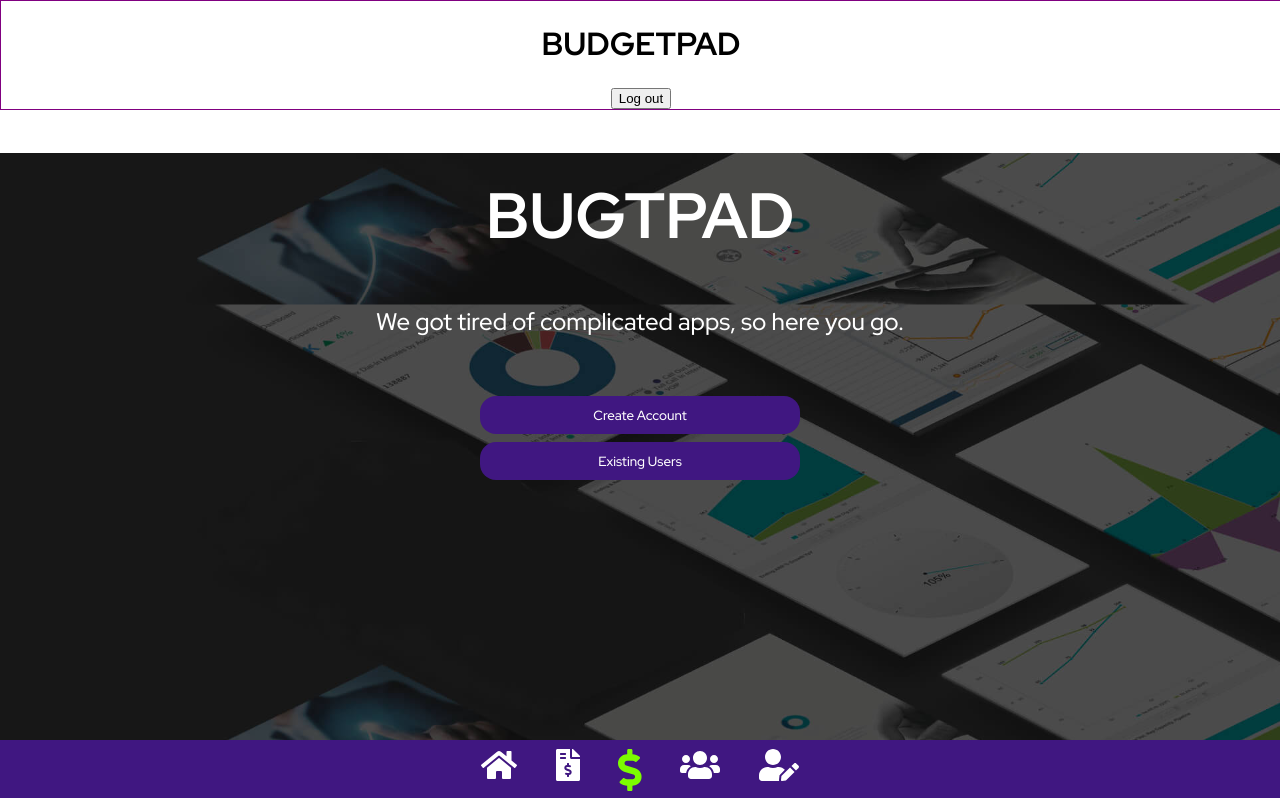
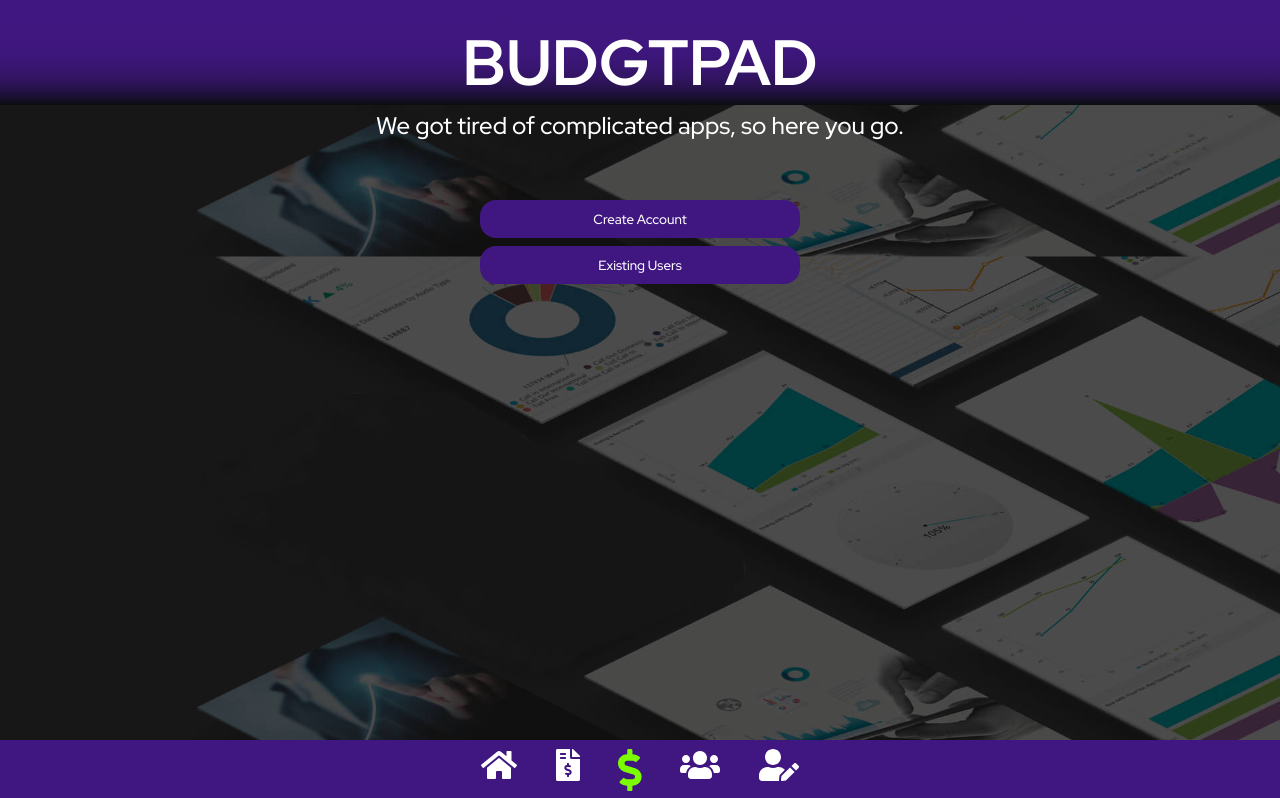
Before and after one commit to dals1791/1207-Project3-Frontend, a React (Create React App) app: page / in a window 1280 px wide. Shown: the top 798 px of the page. Built offline with nearby package versions, Linux system fonts and the light colour scheme.

Commit message:
Updated topbar styling and userlogin header

```diff
--- a/src/App.css
+++ b/src/App.css
@@ -8,6 +8,21 @@
 body {
   margin: 0;
 }
+/* ===========TOPBAR============= */
+.top-bar-container{
+  color: white;
+  background-image: linear-gradient(
+    rgb(64, 23, 129),
+    85%,
+    rgba(11, 13, 16, 1)
+  );
+  }
+.budgetpad-text  {
+  padding-top: 20px;
+  font-size: 4rem;
+  margin:0;
+}
+/* ======================= */
 
 .nav-bar {
   background-color: rgb(64, 23, 129);
@@ -178,6 +193,9 @@ font-size: 18px;
   height: 100vh;
   color: white;
 }
+.budgetpad-landing p {
+  margin-top: 0;
+}
 
 .team-component {
   background: url("./Images/strategy.jpg");
@@ -296,10 +314,7 @@ font-size: 18px;
   margin-bottom: 40px;
 }
 
-.budgetpad-text  {
-  padding-top: 20px;
-  font-size: 4rem;
-}
+
 /* =============User Profile Component =========== */
 /* .user-info-container{
 
@@ -325,8 +340,7 @@ padding: .5rem;
   text-align: right;
   padding-right: 5%;
   border-radius: 5px;
-
-  padding-top: 10%;
+  padding-top: 3%;
 }
 .user-info-budget-form{
   margin-top: .75rem;
@@ -366,6 +380,11 @@ hr{
   box-shadow: 2px 5px 5px black;
   margin-left: .25rem;
 }
+.user-info-logout-button{
+  border-radius: 5px;
+  margin: 1px;
+
+}
 
 
 /* ============================================== */
--- a/src/components/Topbar.js
+++ b/src/components/Topbar.js
@@ -6,17 +6,13 @@ const Topbar = (props) => {
   const [login, setLogin] = React.useState("Log In");
 
   return (
-    <div
+    <div className="top-bar-container"
       style={{
-        border: "1px solid purple",
         width: "100%",
         height: "auto",
       }}
     >
-      <h1>BUDGETPAD</h1>
-      <Link to="/">
-        <button>Log out</button>
-      </Link>
+      <h1 className="budgetpad-text">BUDGTPAD</h1>
     </div>
   );
 };
--- a/src/components/UserLogin/UserLogin.js
+++ b/src/components/UserLogin/UserLogin.js
@@ -39,7 +39,6 @@ const UserLogin = (props) => {
 
   return (
     <div className="budgetpad-landing">
-      <h1 className="budgetpad-text">BUGTPAD</h1>
       <p>We got tired of complicated apps, so here you go.</p>
       <div className="login-buttons">
         <button className="login-button" onClick={handleToggleLogin}>
--- a/src/components/UserProfile/UserProfile.js
+++ b/src/components/UserProfile/UserProfile.js
@@ -1,9 +1,10 @@
 import React from "react";
+import {Link}from 'react-router-dom'
 import UserCredentials from "./User-Credentials-Form";
 import UserBudget from "./User-Budget-Form";
 // ===IMPORT REACT FONTAWESOME======
-import { FontAwesomeIcon } from '@fortawesome/react-fontawesome'
-import { faCoins} from '@fortawesome/free-solid-svg-icons'
+import { FontAwesomeIcon } from "@fortawesome/react-fontawesome";
+import { faCoins } from "@fortawesome/free-solid-svg-icons";
 const UserProfile = (props) => {
   const { userInfo, url } = props;
   const loaded = () => {
@@ -34,17 +35,24 @@ const UserProfile = (props) => {
         return (
           <div classname="user-info-container">
             <div className="user-info-header">
-              <h2>Welcome  {user.firstName}	</h2>
+              <h2>Welcome {user.firstName} </h2>
               <p>Username: {user.userName}</p>
               <p>Password: {user.password}</p>
               <p>Income: ${user.budget[0].income}</p>
+              <Link to="/">
+                <button className="user-info-logout-button">Log out</button>
+              </Link>
             </div>
-            <FontAwesomeIcon  className="user-info-icon" style={{color: "gold", fontSize: "90px"}} icon={faCoins} />
-            <hr/>
+            <FontAwesomeIcon
+              className="user-info-icon"
+              style={{ color: "gold", fontSize: "90px" }}
+              icon={faCoins}
+            />
+            <hr />
             <div className="user-info-fields">
               {/* Update username and password */}
               <UserCredentials user={user} handleSubmit={updateUser} />
-              <UserBudget budget={budget} handleSubmit={updateBudget}/>
+              <UserBudget budget={budget} handleSubmit={updateBudget} />
             </div>
           </div>
         );
```
